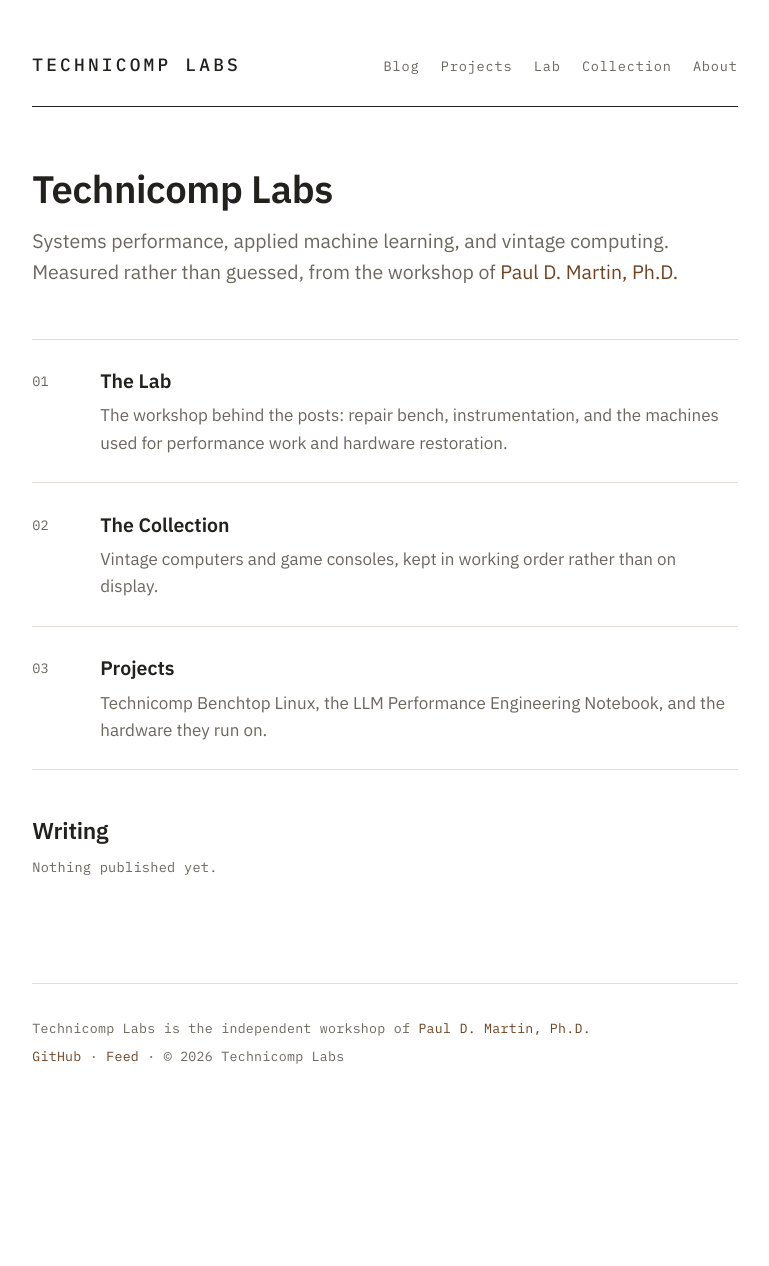
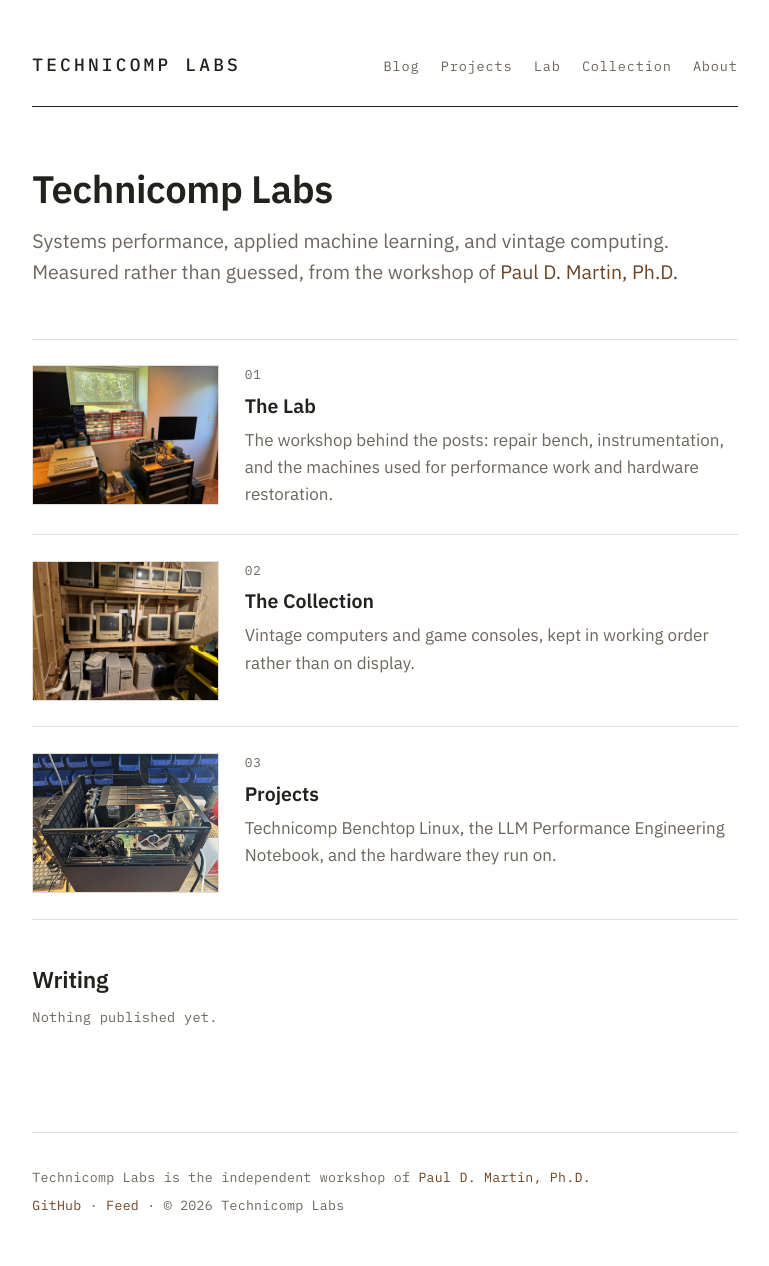
Before and after one commit to TechnicompLabs/technicomplabs.github.io, a Jekyll site: the page built from index.md, in a window 1280 px wide. Shown: the whole page, without its empty margins (255-1024 px from the left). Built offline with Jekyll 4.4.1, drawn with Linux system fonts in a browser that asks for light colours; before the commit the page ends 1116 px from its top, so only the background shows below that.

Commit message:
Restore photos on the home index

```diff
--- a/assets/css/main.css
+++ b/assets/css/main.css
@@ -141,12 +141,17 @@ figcaption { margin-top: 0.75rem; line-height: 1.5; }
 
 /* Home: section index */
 .index { list-style: none; padding: 0; margin: 3rem 0 0; }
-.index li { display: grid; grid-template-columns: 3rem 1fr; gap: 1rem; padding: 1.5rem 0; border-top: 1px solid var(--rule); }
+.index li { display: grid; grid-template-columns: 11rem 1fr; gap: 1.5rem; align-items: start; padding: 1.5rem 0; border-top: 1px solid var(--rule); }
 .index li:last-child { border-bottom: 1px solid var(--rule); }
-.index .n { font-family: "IBM Plex Mono", ui-monospace, monospace; font-size: 0.8rem; color: var(--ink-muted); padding-top: 0.35rem; }
+.index li > a { border: 0; }
+.index img { display: block; width: 100%; aspect-ratio: 4 / 3; object-fit: cover; border: 1px solid var(--rule); margin: 0; }
+.index .n { display: block; font-family: "IBM Plex Mono", ui-monospace, monospace; font-size: 0.75rem; color: var(--ink-muted); letter-spacing: 0.06em; margin-bottom: 0.25rem; }
 .index a.title { font-weight: 600; color: var(--ink); font-size: 1.15rem; }
 .index a.title:hover { color: var(--wood); }
 .index p { margin: 0.35rem 0 0; color: var(--ink-muted); }
+@media (max-width: 30rem) {
+  .index li { grid-template-columns: 1fr; gap: 0.75rem; }
+}
 
 /* Chalkboard: code */
 code, pre {
--- a/index.md
+++ b/index.md
@@ -10,22 +10,25 @@ permalink: /
 
 <ul class="index">
   <li>
-    <span class="n">01</span>
+    <a href="/lab/"><img src="/assets/images/lab-bench-window.jpg" alt="Electronics workbench with parts organizers, an Apple IIe, and an open-frame hardware test bench"></a>
     <div>
+      <span class="n">01</span>
       <a class="title" href="/lab/">The Lab</a>
       <p>The workshop behind the posts: repair bench, instrumentation, and the machines used for performance work and hardware restoration.</p>
     </div>
   </li>
   <li>
-    <span class="n">02</span>
+    <a href="/collection/"><img src="/assets/images/collection-compact-macs.jpg" alt="Shelves of compact Macintosh computers"></a>
     <div>
+      <span class="n">02</span>
       <a class="title" href="/collection/">The Collection</a>
       <p>Vintage computers and game consoles, kept in working order rather than on display.</p>
     </div>
   </li>
   <li>
-    <span class="n">03</span>
+    <a href="/projects/"><img src="/assets/images/galactus-build.jpg" alt="Server build with four GPUs in a compact chassis"></a>
     <div>
+      <span class="n">03</span>
       <a class="title" href="/projects/">Projects</a>
       <p>Technicomp Benchtop Linux, the LLM Performance Engineering Notebook, and the hardware they run on.</p>
     </div>
```
